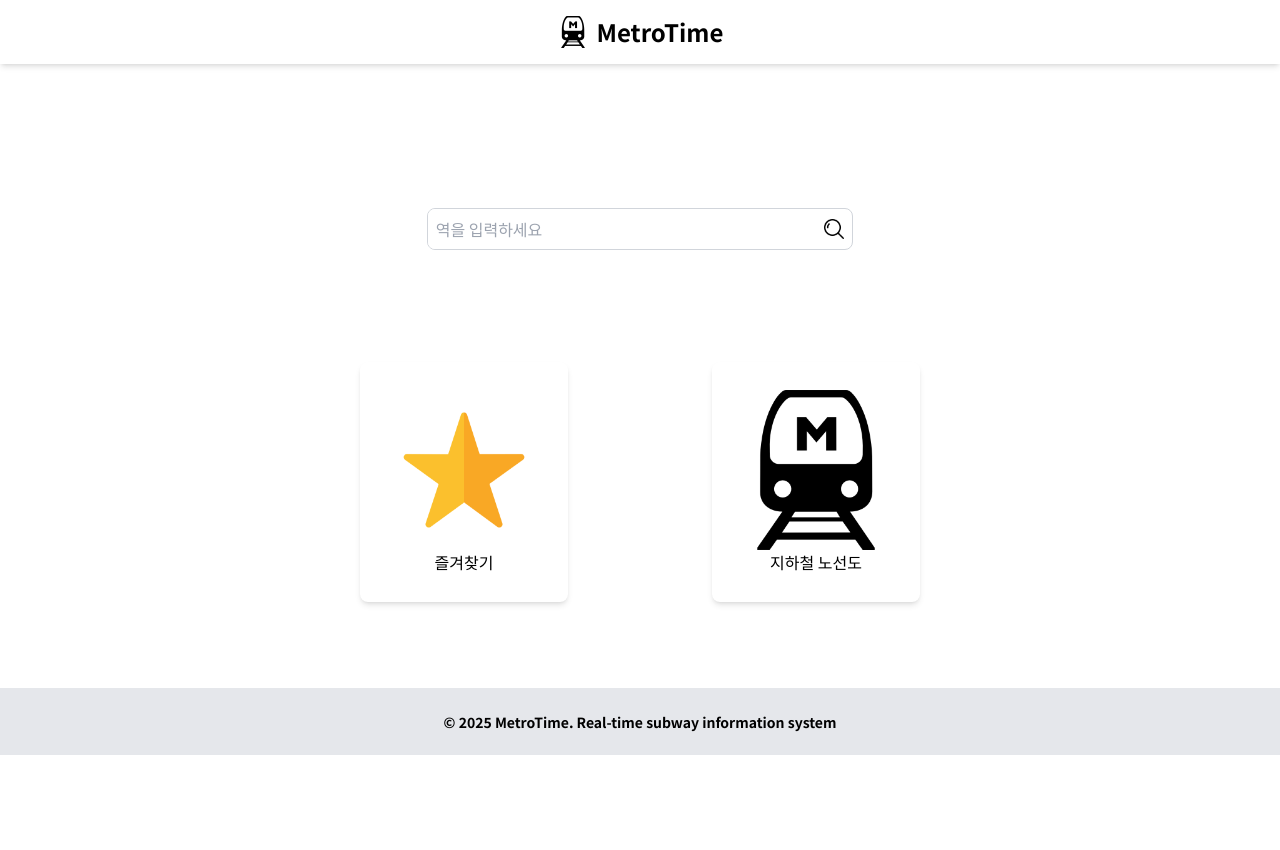
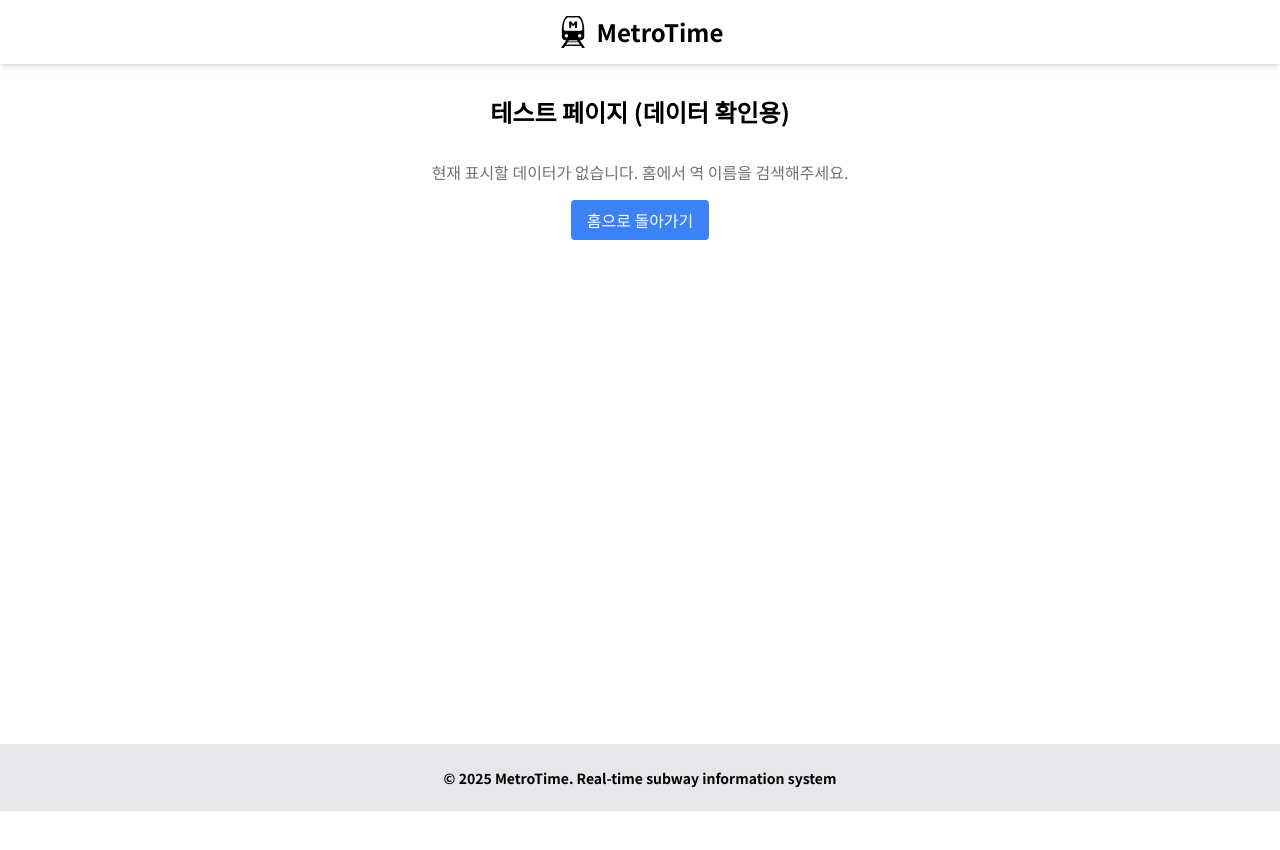
Before and after one commit to BSLIGOL/S-MetroTime, a React (Vite) app: page /test in a window 1280 px wide. Shown: the top 850 px of the page. Before the commit the page ends 800 px from the top, so only its background shows below. Built offline with nearby package versions, Linux system fonts and the light colour scheme.

Commit message:
2025.06.08 - 폴더 구조 변경, 데이터 끌어와봄봄

```diff
--- a/package.json
+++ b/package.json
@@ -11,7 +11,8 @@
   },
   "dependencies": {
     "react": "^19.1.0",
-    "react-dom": "^19.1.0"
+    "react-dom": "^19.1.0",
+    "react-router-dom": "^7.6.2"
   },
   "devDependencies": {
     "@eslint/js": "^9.25.0",
--- a/src/App.jsx
+++ b/src/App.jsx
@@ -1,13 +1,29 @@
 import React from 'react';
+import { Routes, Route } from 'react-router-dom';
 import Home from './pages/Home';
+import Result from './pages/Result';
+import Bookmark from './pages/Bookmark';
+import TestPage from './pages/TestPage';
+import NotFound from './pages/NotFound';
+import StationMap from './pages/StationMap';
 import Header from './components/common/Header';
 import Footer from './components/common/Footer';
+import {SubwayArrivalProvider} from './contexts/SubwayArrivalContext';
 
 function App() {
   return (
     <div className="flex flex-col min-h-screen">
       <Header />
-      <Home />
+      <SubwayArrivalProvider>
+        <Routes>
+          <Route path="/" element={<Home />} />
+          <Route path="/bookmark" element={<Bookmark />} />
+          <Route path="/stationmap" element={<StationMap />} />
+          <Route path="/result" element={<Result />} />
+          <Route path="/test" element={<TestPage />} />
+          <Route path="*" element={<NotFound />} />
+        </Routes>
+      </SubwayArrivalProvider>
       <Footer />
     </div>
   );
--- a/src/components/common/Header.jsx
+++ b/src/components/common/Header.jsx
@@ -1,12 +1,13 @@
 import React from 'react'
+import { Link } from 'react-router-dom'
 import MetroLogo from '../../assets/MetroLogo.png'
 
 function Header() {
     return (
-        <div className="flex items-center justify-center p-4 shadow-md">
+        <Link to="/" className="flex items-center justify-center p-4 shadow-md">
             <img src={MetroLogo} alt="MetroLogo" className="h-8 w-auto mr-2"/>
             <h1 className="text-2xl font-bold">MetroTime</h1>
-        </div>
+        </Link>
     )
 }
 
--- a/src/components/ui/Search.jsx
+++ b/src/components/ui/Search.jsx
@@ -1,10 +1,41 @@
+import React, {useState} from 'react'
 import SearchIcon from '../../assets/SearchIcon.png'
+import { useSubwayArrivalContext } from '../../contexts/SubwayArrivalContext'
+import { useNavigate } from 'react-router-dom'
 
 function Search() {
+    const navigate = useNavigate();
+    const [stationName, setStationName] = useState('');
+
+    const {fetchSubwayArrivalData, loading} = useSubwayArrivalContext();
+
+    const handleSearch = async () => {
+        await fetchSubwayArrivalData(stationName);
+        navigate('/test')
+    }
+
+    const handleKeyPress = (e) => {
+        if(e.key === 'Enter') {
+            handleSearch();
+        }
+    }
+
     return (
         <div className={`flex flex-row w-2/6 m-6 border border-gray-300 rounded-lg overflow-hidden mt-28 mb-8`}>
-            <input type="text" placeholder="역을 입력하세요" className="flex-grow p-2 outline-none border-none" />
-            <button className="p-2">
+            <input
+                type="text"
+                placeholder="역을 입력하세요"
+                className="flex-grow p-2 outline-none border-none"
+                value={stationName}
+                onChange={(e) => setStationName(e.target.value)}
+                onKeyDown={handleKeyPress}
+                disabled={loading}
+            />
+            <button
+                className="p-2"
+                onClick={handleSearch}
+                disabled={loading}
+                >
                 <img src={SearchIcon} alt="Search" className="w-5 h-5"/>
             </button>
         </div>
--- /dev/null
+++ b/src/contexts/SubwayArrivalContext.jsx
@@ -0,0 +1,61 @@
+import React, { createContext, useState, useContext } from 'react';
+
+const SubwayArrivalContext = createContext();
+
+export const SubwayArrivalProvider = ({ children }) => {
+    const [subwayArrivalData, setSubwayArrivalData] = useState([]);
+    const [loading, setLoading] = useState(false);
+    const [error, setError] = useState(null);
+
+    const AUTH_KEY = "785a517a72776b713839514b524b68";
+
+    const fetchSubwayArrivalData = async (stationName) => {
+        setLoading(true);
+        setError(null);
+        setSubwayArrivalData([]);
+
+        if(!stationName) {
+            setError("역 이름을 입력해주세요.")
+            setLoading(false);
+            return;
+        }
+
+        const url = `http://swopenAPI.seoul.go.kr/api/subway/${AUTH_KEY}/json/realtimeStationArrival/0/20/${stationName}`;
+
+        try {
+            const response = await fetch(url);
+            const data = await response.json();
+
+            if(data.errorMessage && data.errorMessage.status != 200) {
+                setError(data.errorMessage.message ||  "데이터를 불러오는데 실패했습니다.");
+                setSubwayArrivalData([]);
+            } else if (data.realtimeArrivalList) {
+                setSubwayArrivalData(data.realtimeArrivalList)
+            } else {
+                setError("도착 정보가 없거나, 역 이름을 정확히 입력했는지 확인해주세요.")
+                setSubwayArrivalData([])
+            }
+        } catch(err) {
+            console.error("데이터 호출 오류:", err);
+            setError("네트워크 오류 또는 서버 응답 문제");
+            setSubwayArrivalData([])
+        } finally {
+            setLoading(false);
+        }
+    }
+
+    return (
+        <SubwayArrivalContext.Provider
+        value={{subwayArrivalData, loading, error, fetchSubwayArrivalData}}>
+            {children}
+        </SubwayArrivalContext.Provider>
+    )
+}
+
+export const useSubwayArrivalContext = () => {
+    const context = useContext(SubwayArrivalContext);
+    if(context === undefined) {
+        throw new Error('useSubwayArrival Hook은 SubwayArrivalProvider 내에서 사용되어야 합니다.');
+    }
+    return context;
+}
--- a/src/main.jsx
+++ b/src/main.jsx
@@ -1,7 +1,11 @@
 import { createRoot } from 'react-dom/client'
 import './index.css'
 import App from './App.jsx'
+import {BrowserRouter} from 'react-router-dom';
+
 
 createRoot(document.getElementById('root')).render(
-  <App />
+  <BrowserRouter>
+    <App />
+  </BrowserRouter>
 )
--- /dev/null
+++ b/src/pages/NotFound.jsx
@@ -0,0 +1,9 @@
+function NotFound() {
+    return (
+        <div>
+            <h1>404 Not Found</h1>
+        </div>
+    )
+}
+
+export default NotFound
--- /dev/null
+++ b/src/pages/TestPage.jsx
@@ -0,0 +1,86 @@
+// src/pages/TestPage.jsx
+import React, { useEffect } from 'react';
+// 🚨🚨🚨 Context Hook 이름을 useSubwayArrivalContext로 변경했습니다! 🚨🚨🚨
+import { useSubwayArrivalContext } from '../contexts/SubwayArrivalContext.jsx';
+import { useNavigate } from 'react-router-dom';
+
+function TestPage() {
+    // Context에서 지하철 도착 데이터, 로딩 상태, 에러 메시지를 가져옵니다.
+    // 🚨🚨🚨 훅 이름 변경 적용 🚨🚨🚨
+    const { subwayArrivalData, loading, error } = useSubwayArrivalContext();
+    const navigate = useNavigate();
+
+    // 컴포넌트가 마운트될 때마다 또는 데이터/로딩/에러 상태가 변경될 때마다 콘솔에 출력
+    useEffect(() => {
+        console.log("--- TestPage 데이터 확인 시작 ---");
+        console.log("로딩 중:", loading);
+        console.log("에러:", error);
+        console.log("지하철 도착 데이터:", subwayArrivalData);
+        console.log("--- TestPage 데이터 확인 종료 ---");
+
+    }, [subwayArrivalData, loading, error]); // navigate는 useEffect 내에서 직접 사용하지 않으므로 의존성 배열에서 제거
+
+    // 홈으로 돌아가는 버튼 핸들러
+    const handleGoBack = () => {
+        navigate('/'); // 홈 페이지로 이동
+    };
+
+    return (
+        <div className="flex flex-col items-center py-8 min-h-[calc(100vh-120px)]">
+            <h2 className="text-2xl font-bold mb-8">테스트 페이지 (데이터 확인용)</h2>
+
+            {/* 로딩 상태 표시 */}
+            {loading && <p className="text-gray-600">데이터를 불러오는 중입니다...</p>}
+
+            {/* 에러 메시지 표시 */}
+            {error && (
+                <div className="text-red-500 font-semibold text-center">
+                    <p>{error}</p>
+                    <button
+                        onClick={handleGoBack}
+                        className="mt-4 px-4 py-2 bg-blue-500 text-white rounded hover:bg-blue-600 transition-colors"
+                    >
+                        홈으로 돌아가기
+                    </button>
+                </div>
+            )}
+
+            {/* 데이터가 있고 로딩 중도 아니고 에러도 없을 때만 데이터 표시 */}
+            {!loading && !error && subwayArrivalData && subwayArrivalData.length > 0 ? (
+                <div className="text-center">
+                    <p className="text-lg font-medium mb-4">데이터가 성공적으로 로드되었습니다. 콘솔을 확인해주세요!</p>
+                    {/* 실제 데이터를 화면에 간단히 표시 */}
+                    {subwayArrivalData.map((item) => ( // key는 item의 고유한 속성을 사용하는 것이 좋습니다. 여기서는 rowNum 사용.
+                        <div key={item.rowNum} className="mb-2 p-2 border rounded-md text-left">
+                            <p className="font-bold">{item.trainLineNm} ({item.updnLine})</p>
+                            <p>현재 위치: {item.arvlMsg3}</p>
+                            <p>도착 메시지: {item.arvlMsg2}</p>
+                            <p>남은 시간 (초): {item.barvlDt}</p>
+                        </div>
+                    ))}
+                    <button
+                        onClick={handleGoBack}
+                        className="mt-6 px-4 py-2 bg-blue-500 text-white rounded hover:bg-blue-600 transition-colors"
+                    >
+                        홈으로 돌아가기
+                    </button>
+                </div>
+            ) : (
+                // 로딩 중도 아니고 에러도 없으며, 데이터가 없을 때 (초기 상태 또는 검색 결과 없음)
+                !loading && !error && (!subwayArrivalData || subwayArrivalData.length === 0) && (
+                    <div className="text-gray-500 text-center">
+                        <p>현재 표시할 데이터가 없습니다. 홈에서 역 이름을 검색해주세요.</p>
+                        <button
+                            onClick={handleGoBack}
+                            className="mt-4 px-4 py-2 bg-blue-500 text-white rounded hover:bg-blue-600 transition-colors"
+                        >
+                            홈으로 돌아가기
+                        </button>
+                    </div>
+                )
+            )}
+        </div>
+    );
+}
+
+export default TestPage;
```
Also changed, not shown: 1 other file (tests, documents, lock files or other folders).
